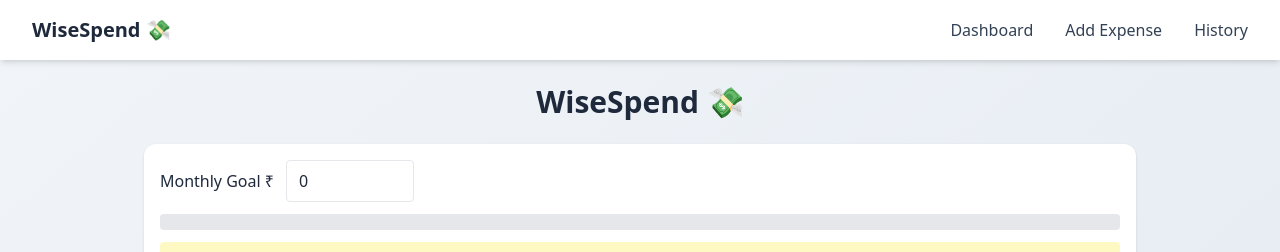
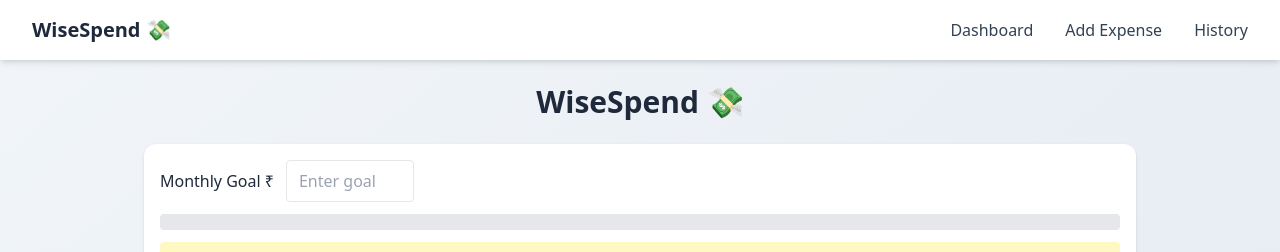
Before and after one commit to Rijomon-Roy/wiseSpend, a React (Vite) app in the folder frontend/: page / in a window 1280 px wide. Shown: the top 252 px of the page. Built offline with nearby package versions, Linux system fonts and the light colour scheme; no server answers.

Commit message:
goal set error fixing

```diff
--- a/frontend/src/components/GoalSetter.jsx
+++ b/frontend/src/components/GoalSetter.jsx
@@ -1,12 +1,22 @@
 function GoalSetter({ goal, setGoal }) {
+  const handleChange = (e) => {
+    const value = e.target.value;
+
+    // remove leading zeros + convert to number
+    const cleanNumber = Number(value);
+
+    setGoal(cleanNumber);
+  };
+
   return (
     <div className="flex items-center gap-3">
       <label className="font-medium">Monthly Goal ₹</label>
 
       <input
         type="number"
-        value={goal}
-        onChange={(e) => setGoal(Number(e.target.value))}
+        value={goal === 0 ? "" : goal} // ⭐ important trick
+        onChange={handleChange}
+        placeholder="Enter goal"
         className="border rounded px-3 py-2 w-32"
       />
     </div>
```
